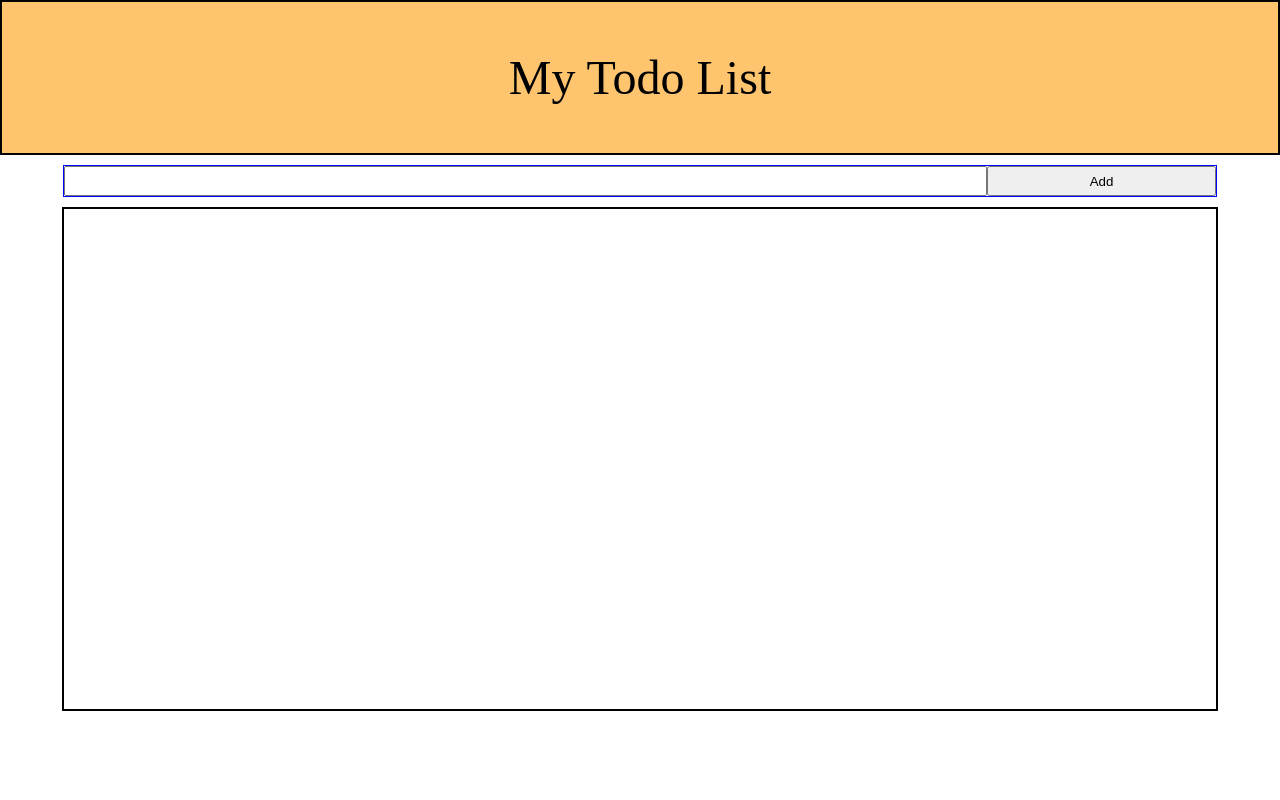
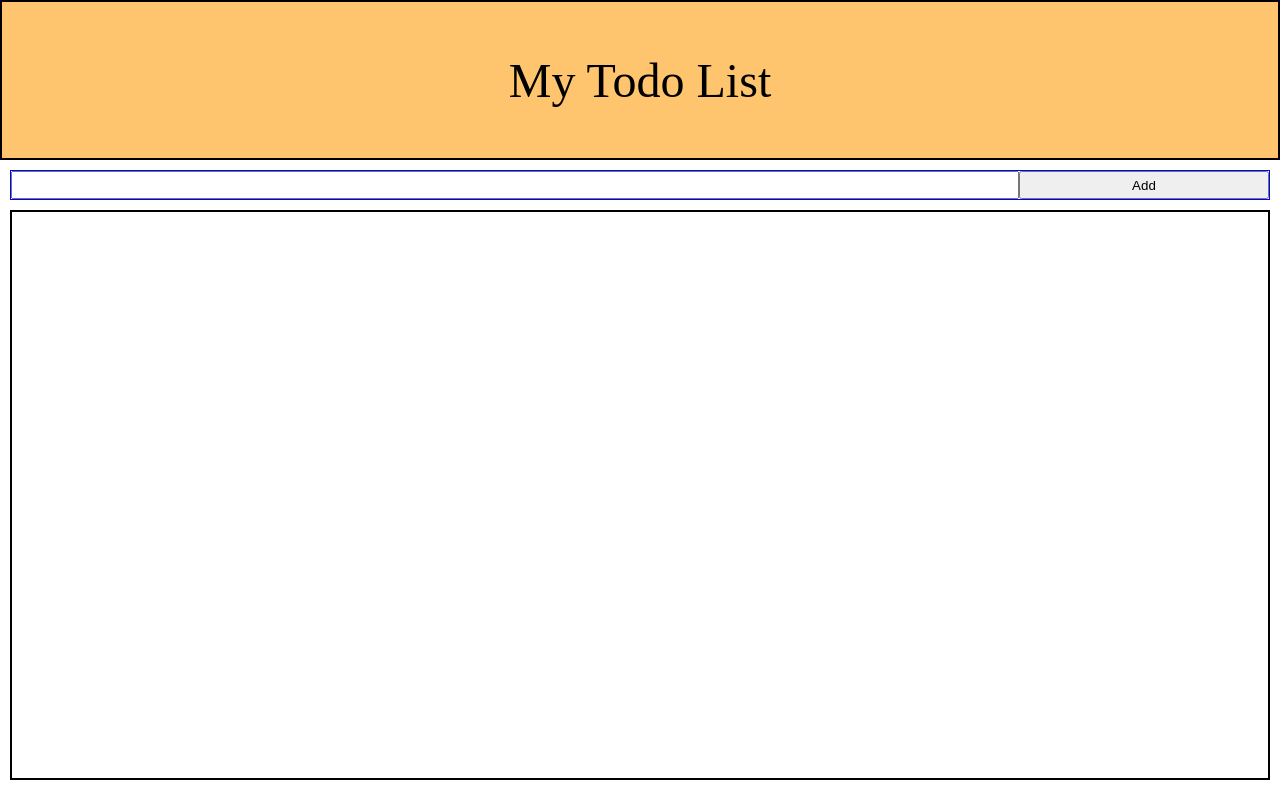
Before and after one commit to leehj8896/priority-todo, a Vue app: page / in a window 1280 px wide. Built offline with nearby package versions, Linux system fonts and the light colour scheme.

Commit message:
style: 스타일 변경

```diff
--- a/src/App.vue
+++ b/src/App.vue
@@ -3,8 +3,10 @@
     <div class="title">
       <p>My Todo List</p>
     </div>
-    <add-todo v-on:add-todo="addTodo"/>
-    <todo-list v-bind:todo-list="todoList"/>
+    <div class="main-content">
+      <add-todo v-on:add-todo="addTodo"/>
+      <todo-list v-bind:todo-list="todoList"/>
+    </div>
   </div>
 </template>
 
@@ -44,16 +46,30 @@ body {
   margin: 0;
   overflow: hidden;
 }
+div, p {
+  box-sizing: border-box;
+}
 .container {
+  width: 100vw;
+  height: 100vh;
 }
 .title {
-  margin: auto;
+  width: 100%;
+  height: 20%;
   background-color: rgb(255, 197, 110);
   border: 2px solid black;
+  display: flex;
+  flex-direction: column;
+  justify-content: center;
 }
 .title p {
   text-align: center;
   font-size: 3rem;
+}
+.main-content {
+  padding: 10px;
+  width: 100%;
+  height: 80%;
 }
 .input-section {
   box-sizing: border-box;
--- a/src/components/AddTodo.vue
+++ b/src/components/AddTodo.vue
@@ -28,12 +28,11 @@ export default {
 
 <style>
 .add-todo {
-  width: 90%;
+  width: 100%;
   height: 30px;
   border: 1px solid blue;
   margin-left: auto;
   margin-right: auto;
-  margin-top: 10px;
   display: flex;
   flex-direction: row;
   justify-content: space-between;
--- a/src/components/TodoList.vue
+++ b/src/components/TodoList.vue
@@ -27,9 +27,8 @@ export default {
 
 <style>
 .todo-list {
-  width: 90%;
-  height: 500px;
-  margin: auto;
+  width: 100%;
+  height: calc(100% - 50px);
   border: 2px solid;
   margin-top: 10px;
   display: flex;
```
